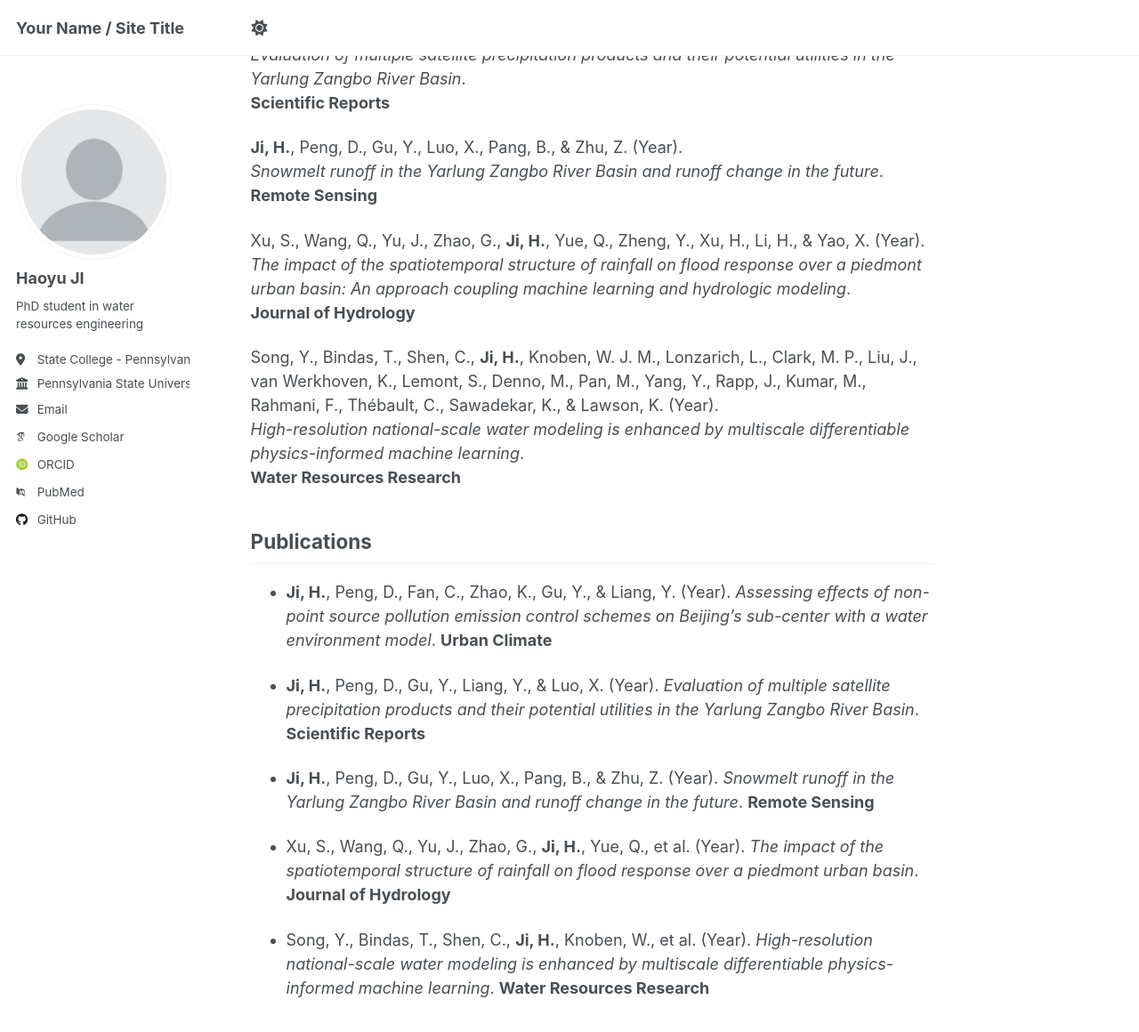
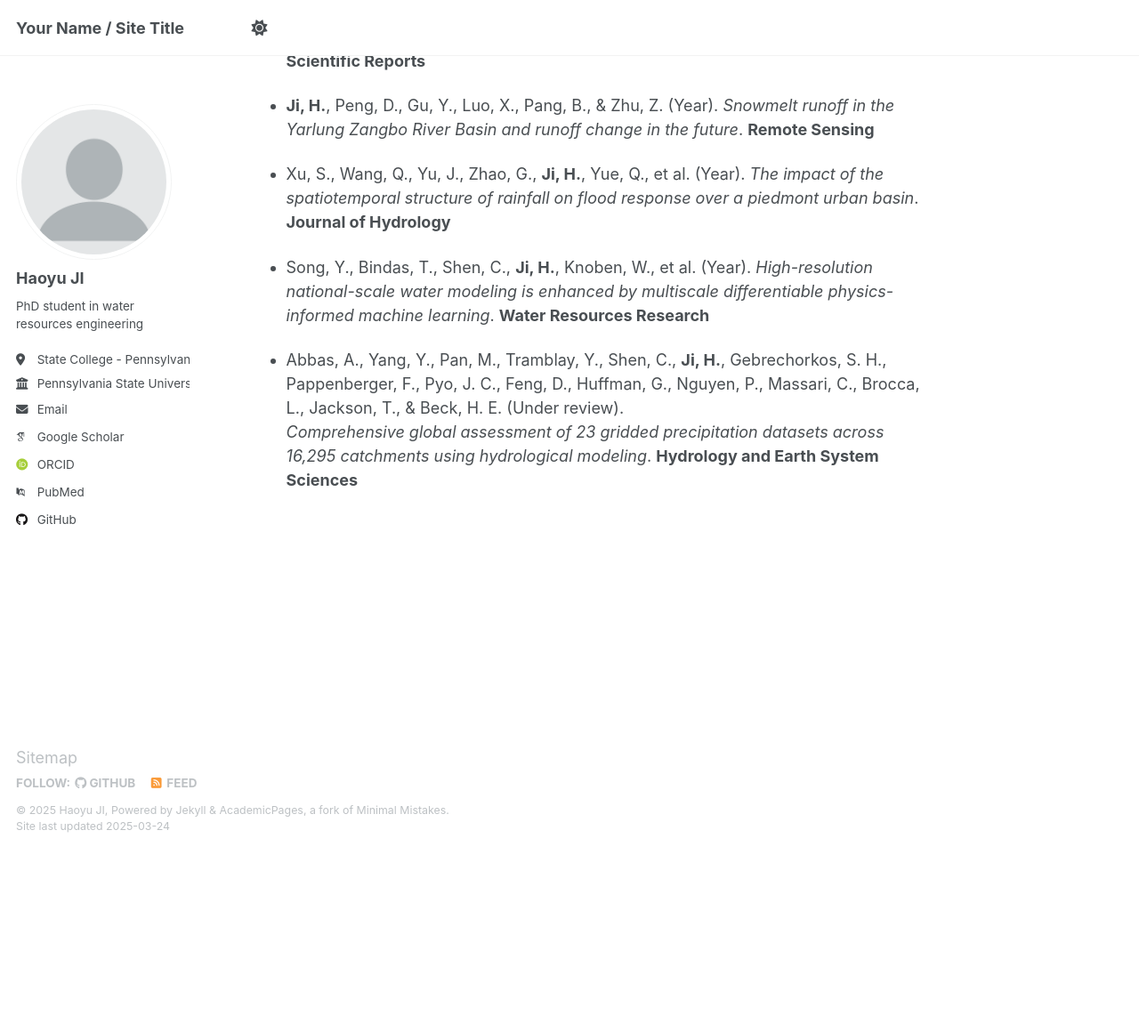
Before and after one commit to hiyuji98/hiyuji.github.io, a Jekyll site: the page built from _pages/about.md, in a window 1280 px wide and 1400 px high, scrolled down 868 px. Shown: the top 1160 px of the window at 89% size. Built offline with Jekyll 4.4.1, drawn with Linux system fonts in a browser that asks for light colours; some web fonts are replaced; after the commit the page ends 1825 px from its top, so only the background shows below that.

Commit message:
Update about.md

```diff
--- a/_pages/about.md
+++ b/_pages/about.md
@@ -27,27 +27,6 @@ Education
   *2016 – 2020*
 
 ## Publications
-**Ji, H.**, Peng, D., Fan, C., Zhao, K., Gu, Y., & Liang, Y. (Year).
-*Assessing effects of non-point source pollution emission control schemes on Beijing’s sub-center with a water environment model*.
-**Urban Climate**
-
-**Ji, H.**, Peng, D., Gu, Y., Liang, Y., & Luo, X. (Year).
-*Evaluation of multiple satellite precipitation products and their potential utilities in the Yarlung Zangbo River Basin*.
-**Scientific Reports**
-
-**Ji, H.**, Peng, D., Gu, Y., Luo, X., Pang, B., & Zhu, Z. (Year).
-*Snowmelt runoff in the Yarlung Zangbo River Basin and runoff change in the future*.
-**Remote Sensing**
-
-Xu, S., Wang, Q., Yu, J., Zhao, G., **Ji, H.**, Yue, Q., Zheng, Y., Xu, H., Li, H., & Yao, X. (Year).
-*The impact of the spatiotemporal structure of rainfall on flood response over a piedmont urban basin: An approach coupling machine learning and hydrologic modeling*.
-**Journal of Hydrology**
-
-Song, Y., Bindas, T., Shen, C., **Ji, H.**, Knoben, W. J. M., Lonzarich, L., Clark, M. P., Liu, J., van Werkhoven, K., Lemont, S., Denno, M., Pan, M., Yang, Y., Rapp, J., Kumar, M., Rahmani, F., Thébault, C., Sawadekar, K., & Lawson, K. (Year).
-*High-resolution national-scale water modeling is enhanced by multiscale differentiable physics-informed machine learning*.
-**Water Resources Research**
-
-## Publications
 
 - **Ji, H.**, Peng, D., Fan, C., Zhao, K., Gu, Y., & Liang, Y. (Year). *Assessing effects of non-point source pollution emission control schemes on Beijing’s sub-center with a water environment model*. **Urban Climate**
 
@@ -58,3 +37,6 @@ Song, Y., Bindas, T., Shen, C., **Ji, H.**, Knoben, W. J. M., Lonzarich, L., Cla
 - Xu, S., Wang, Q., Yu, J., Zhao, G., **Ji, H.**, Yue, Q., et al. (Year). *The impact of the spatiotemporal structure of rainfall on flood response over a piedmont urban basin*. **Journal of Hydrology**
 
 - Song, Y., Bindas, T., Shen, C., **Ji, H.**, Knoben, W., et al. (Year). *High-resolution national-scale water modeling is enhanced by multiscale differentiable physics-informed machine learning*. **Water Resources Research**
+
+- Abbas, A., Yang, Y., Pan, M., Tramblay, Y., Shen, C., **Ji, H.**, Gebrechorkos, S. H., Pappenberger, F., Pyo, J. C., Feng, D., Huffman, G., Nguyen, P., Massari, C., Brocca, L., Jackson, T., & Beck, H. E. (Under review).
+  *Comprehensive global assessment of 23 gridded precipitation datasets across 16,295 catchments using hydrological modeling*. **Hydrology and Earth System Sciences**
```
